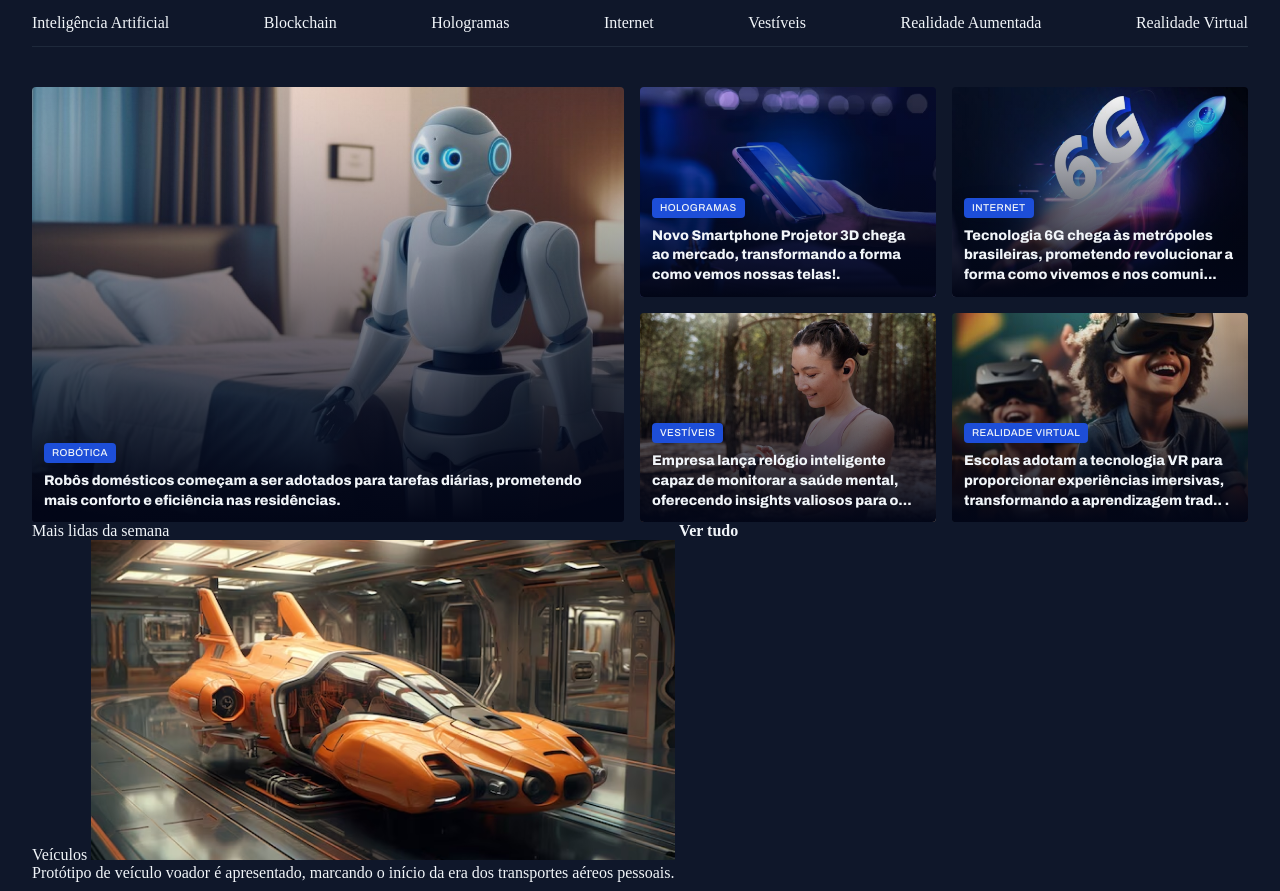
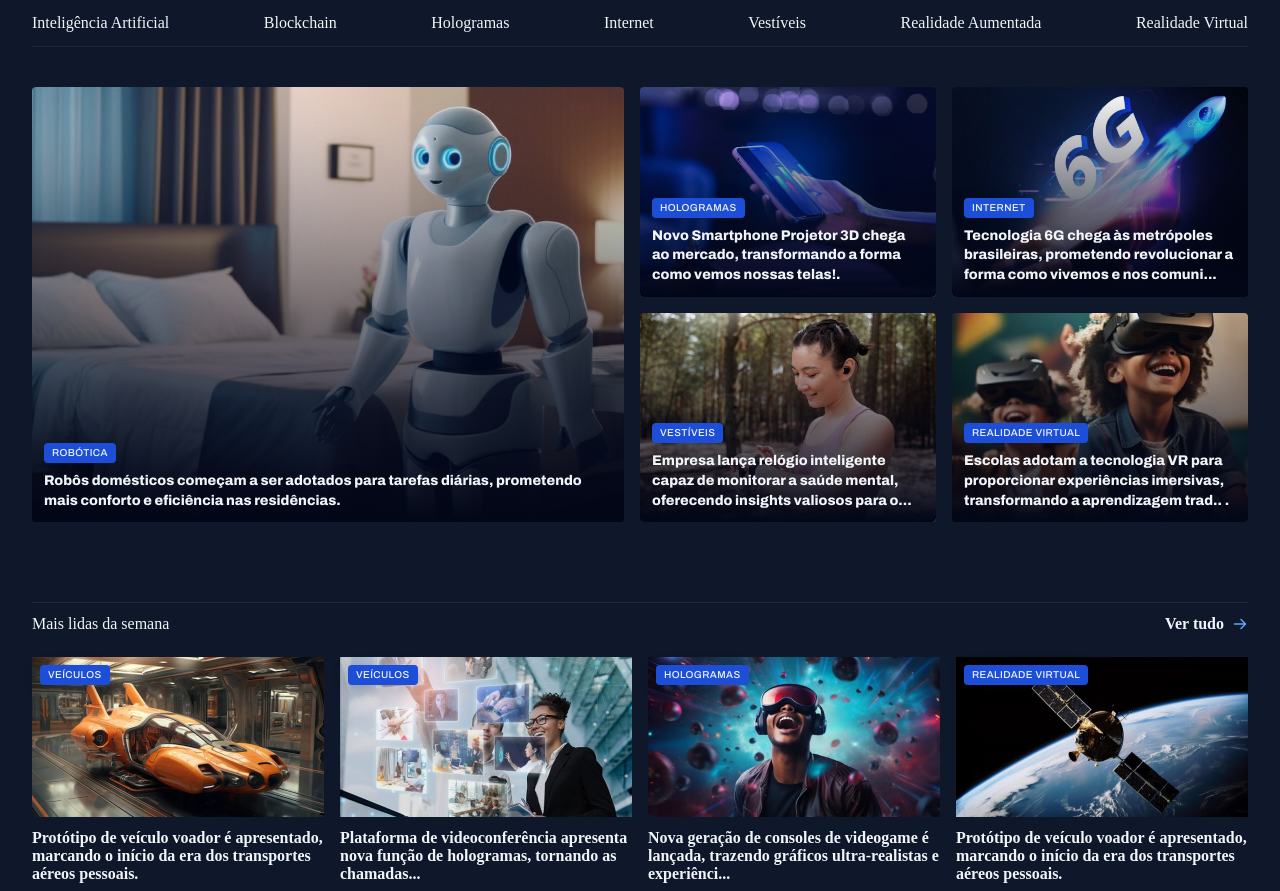
Before and after one commit to Leolfc/Projeto-Portal-de-Noticias, a plain HTML site: page index.html in a window 1280 px wide. Shown: the part 61-952 px from the top of the page. Drawn offline with Linux system fonts and the light colour scheme.

Commit message:
aplicando estilo na seção de mais lidas da semana

```diff
--- a/index.html
+++ b/index.html
@@ -107,14 +107,14 @@
       <section id="weekly">
         <header class="grid grid-flow-col">
           <h3>Mais lidas da semana</h3>
-          <a href="#" class="grid grid-flow-col"
-            ><strong>Ver tudo</strong>
+          <a href="#" class="grid grid-flow-col">
+            <strong>Ver tudo</strong>
             <span></span>
           </a>
         </header>
         <div class="grid gap-16">
           <figure>
-            <span>Veículos </span>
+            <span class="content-tag">Veículos </span>
             <img src="assets/Image 06.png" alt="" />
             <p>
               Protótipo de veículo voador é apresentado, marcando o início da
@@ -122,7 +122,7 @@
             </p>
           </figure>
           <figure>
-            <span>Veículos </span>
+            <span class="content-tag">Veículos </span>
             <img src="assets/Image 07.png" alt="" />
             <p>
               Plataforma de videoconferência apresenta nova função de
@@ -130,7 +130,7 @@
             </p>
           </figure>
           <figure>
-            <span>Hologramas </span>
+            <span class="content-tag">Hologramas </span>
             <img src="assets/Image 08.png" alt="" />
             <p>
               Nova geração de consoles de videogame é lançada, trazendo gráficos
@@ -138,7 +138,7 @@
             </p>
           </figure>
           <figure>
-            <span>Realidade Virtual</span>
+            <span class="content-tag">Realidade Virtual</span>
             <img src="assets/Image 09.png" alt="" />
             <p>
               Protótipo de veículo voador é apresentado, marcando o início da
--- a/styles/global.css
+++ b/styles/global.css
@@ -57,6 +57,7 @@ h3 {
 
 main {
   margin-top: 40px;
+  gap: 80px;
 }
 
 .content-tag {
--- a/styles/sections.css
+++ b/styles/sections.css
@@ -1,3 +1,22 @@
+section header {
+  border-top: 1px solid var(--stroke-color);
+  padding-block: 12px 24px;
+  font: var(--text-span);
+  a {
+    justify-self: end;
+    align-items: center;
+    gap: 8px;
+    span {
+      background-image: url("../assets/icons/ArrowRight.svg");
+      width: 16px;
+      height: 16px;
+    }
+    &:hover span{
+color: blue;
+    }
+  }
+}
+
 #featured {
   img {
     height: 100%;
@@ -10,21 +29,41 @@
     &::before {
       content: "";
       position: absolute;
-      background:linear-gradient(180deg, transparent 0%,#020617 100%);
+      background: linear-gradient(180deg, transparent 0%, #020617 100%);
 
       top: 50%;
       inset: 0;
     }
-   figcaption{
-    position: absolute;
-    bottom:0;
-    padding:24px;
-    &:has(.text-lg){
-      padding: 12px;
+    figcaption {
+      position: absolute;
+      bottom: 0;
+      padding: 24px;
+      &:has(.text-lg) {
+        padding: 12px;
+      }
     }
-   }
-   h2{
-    margin-top:8px;
-   }
+    h2 {
+      margin-top: 8px;
+    }
   }
 }
+#weekly {
+  & > div {
+    grid-template-columns: repeat(4, 292px);
+  }
+  img {
+    height: 160px;
+  }
+  figure{
+    position: relative;
+  }
+  .content-tag{
+    position: absolute;
+    top:8px;
+    left:8px;
+  }
+  p{
+    margin-top: 8px;
+    font-weight: 800;
+  }
+}
```
